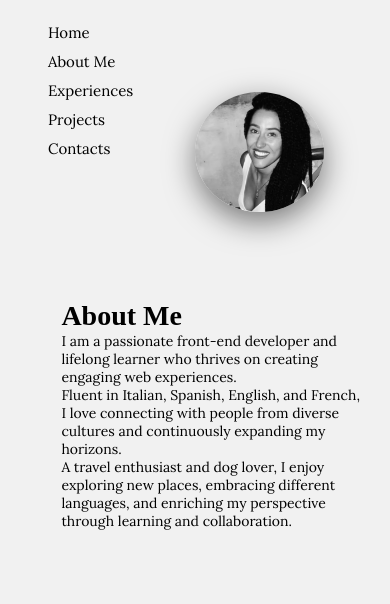
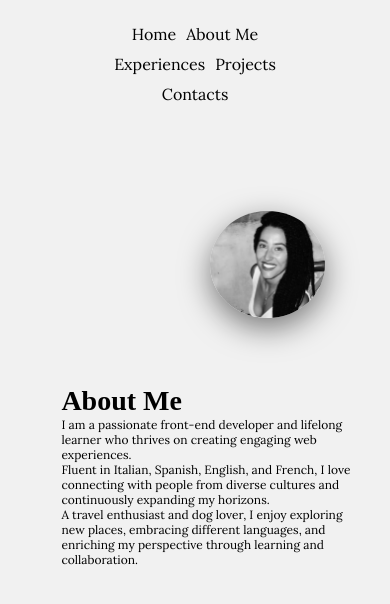
Before and after one commit to D-Fariello/Projet12OC-, a React (Vite) app: page /AboutMe in a window 390 px wide. Shown: the top 604 px of the page. Built offline with nearby package versions, Linux system fonts and the light colour scheme; a web font is replaced by a local one.

Commit message:
feat(responsive): complete responsive design for mobile and tablet versions

```diff
--- a/style/_base.scss
+++ b/style/_base.scss
@@ -36,11 +36,8 @@ p.home-paragraph {
 
 .navbar {
   @include mixins.flex-center;
-  position: fixed;
-  top: 0;
   width: 100%;
   z-index: 10;
-  margin-top: 2%;
 
   ul.navbar-links {
     display: flex;
@@ -181,8 +178,7 @@ img.about-me-image {
 #projects {
   display: flex;
   text-align: center;
-  padding: 2rem;
-  margin-top: 5%;
+  padding: 0.5rem;
   flex-direction: column;
   align-items: center;
 
@@ -380,15 +376,16 @@ img.about-me-image {
 
 /* Responsive Breakpoints */
 @media (max-width: 768px) {
-  /////////////////////////////////////* Mobile styles */
-  html, body {
+  /////////////////////////////////////* Mobile styles *//////////////////////////
+  html,
+  body {
     height: 100%;
     background-image: none;
     background-color: #f1f1f1;
   }
 
   .home-page {
-    top: 60%;
+    top: 50%;
 
     h1.home-title {
       font-size: 2.5em;
@@ -402,9 +399,13 @@ img.about-me-image {
   .navbar {
     justify-content: start;
     ul.navbar-links {
-      font-size: 15px;
+      display: flex;
+      flex-wrap: wrap;
+      width: 50%;
       gap: 10px;
-      flex-direction: column;
+      justify-content: center;
+      margin-left: 25%;
+      padding: 0;
     }
   }
 
@@ -413,7 +414,7 @@ img.about-me-image {
   #about-me {
     margin: 1rem;
     font-size: 14px;
-    top: 30%;
+    top: 40%;
 
     .about-me-title {
       font-size: 2em;
@@ -423,13 +424,14 @@ img.about-me-image {
     p.about-me-paragraph {
       position: relative;
       margin: 0;
+      font-size: 12px;
     }
   }
 
   img.about-me-image {
-    height: 120px;
-    left: 50%;
-    top: 10%;
+    height: 107px;
+    left: 54%;
+    top: 24%;
   }
 
   ///////////: Experiences page (MOBILE)
@@ -455,20 +457,17 @@ img.about-me-image {
       margin-bottom: 2%;
       font-size: 1em;
       gap: 20px;
-      display: flex
-  ;
+      display: flex;
       cursor: pointer;
     }
   }
-
 
   //////// Proget Page (MOBILE)
 
   #projects {
     display: flex;
     text-align: center;
-  padding: 2rem;
-  margin-top: 54%;
+    padding: 1rem;
     flex-direction: column;
     align-items: center;
 
@@ -478,7 +477,6 @@ img.about-me-image {
     }
     .projects-buttons {
       margin-bottom: 10%;
-
     }
   }
 
@@ -498,7 +496,6 @@ img.about-me-image {
     }
   }
 
-
   ////////// Modale (MOBILE)
 
   .modal-overlay .modal-content {
@@ -507,11 +504,18 @@ img.about-me-image {
       font-size: 13px;
     }
   }
-
 }
 
-@media (min-width: 769px) and (max-width: 1024px) {
-  /* Tablet styles */
+@media (min-width: 769px) and (max-width: 1249px) {
+///////////////////////////* Tablet styles *//////////////////////////////////////////
+
+  html,
+  body {
+    height: 100%;
+    background-image: none;
+    background-color: #f1f1f1;
+  }
+
   h1.home-title {
     font-size: 3em;
   }
@@ -524,9 +528,21 @@ img.about-me-image {
     gap: 30px;
   }
 
+  ////// About Me Page (TABLET)
+
+  #about-me{
+    top: 34%;
+  }
+
   img.about-me-image {
-    height: 300px;
+    height: 261px;
+    top: 13%;
 }
+
+/////// Project Page (TABLET)
+
+#projects {
+margin-top: 0;
 
   .project-card {
     width: 200px;
@@ -534,18 +550,4 @@ img.about-me-image {
   }
 }
 
-@media (min-width: 1025px) and (max-width: 1440px) {
-  /* Desktop styles (if needed) */
-  .navbar ul.navbar-links {
-    gap: 50px;
 }
-
-  img.about-me-image {
-    height: 400px;
-  }
-
-  .project-card {
-    width: 230px;
-    height: 200px;
-  }
-}
```
Lines whose indentation alone changed are shown as unchanged.
